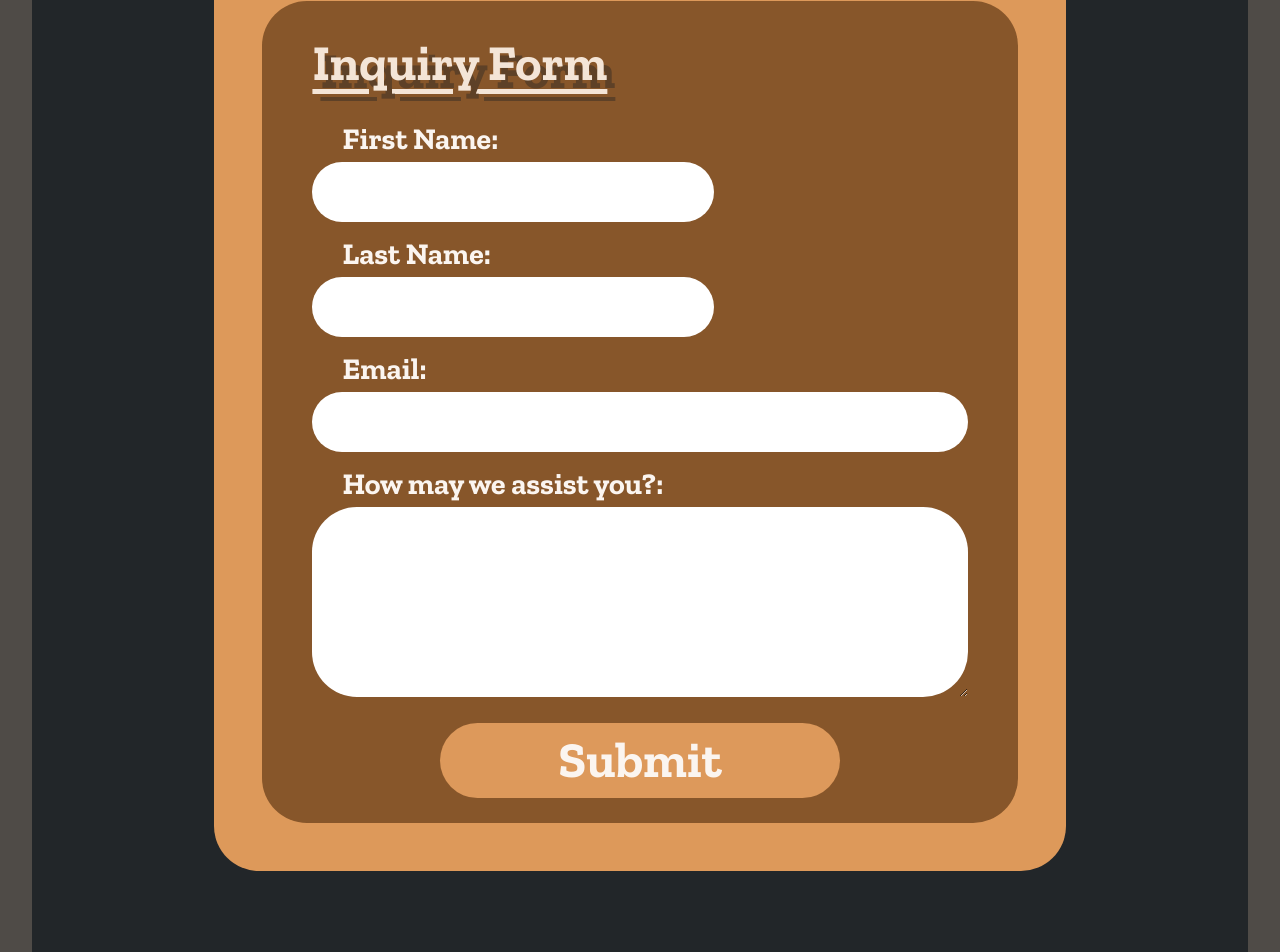
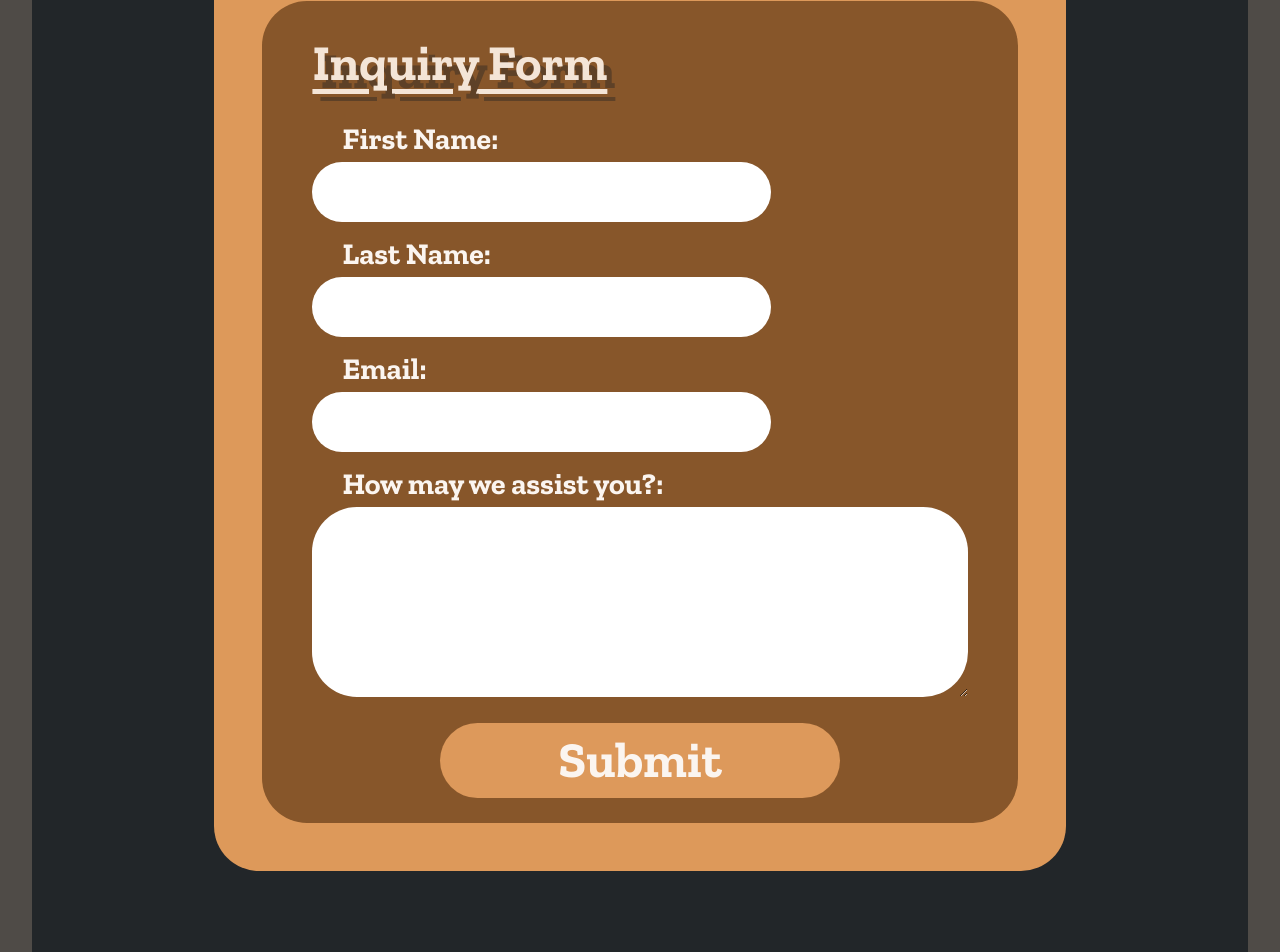
Before and after one commit to UoaWDCC/aspa-portal-v3, a Next.js app in the folder frontend/: page /contact in a window 1280 px wide. Shown: the part 2466-3418 px from the top of the page. Built offline with nearby package versions, Linux system fonts and the light colour scheme.

Commit message:
fixed the format of contact form

```diff
--- a/frontend/src/ui/contact/ContactForm.tsx
+++ b/frontend/src/ui/contact/ContactForm.tsx
@@ -45,17 +45,18 @@ function ContactForm(){
                         onChange={handleChange}
                         />
                     </div>
-                </div>
-
+                    <div className={styles.names}>
                         <label>Email:</label>
                         <input
-                className = {styles.input2}
+                        className = {styles.input1}
                         type="text"
                         id="email"
                         name="email"
                         value={formData.email}
                         onChange={handleChange}
                         />
+                    </div>
+                </div>
 
                 <label htmlFor="query">How may we assist you?:</label>
                 <textarea
--- a/frontend/src/ui/contact/contacts.module.css
+++ b/frontend/src/ui/contact/contacts.module.css
@@ -37,6 +37,11 @@
     flex-direction: column;
 }
 
+.email {
+    display: flex;
+    flex-direction: column;
+}
+
 .queryFormRow {
     display: flex;
     flex-wrap: wrap;
@@ -59,15 +64,17 @@
     padding-left: 30px;
     padding-right: 30px;
     margin-bottom: 10px;
+    margin-right: 300px;
 }
 
 .input1 {
     height: 60px;
+    width: 70%;
 }
 
 .input2 {
     height: 60px;
-    width: 100%;
+    width: 50%;
 }
 
 .queryFormBg textarea {
```
Lines whose indentation alone changed are shown as unchanged.
